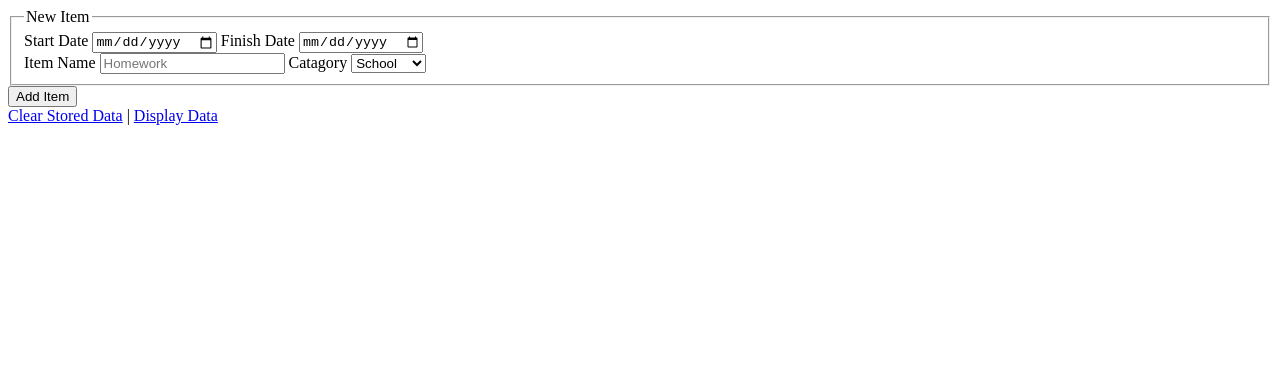
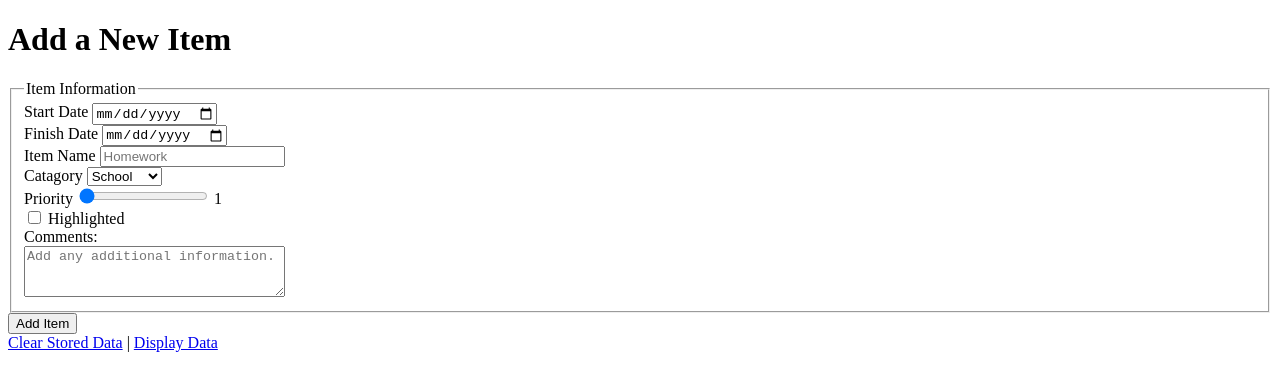
Before and after one commit to helmkamp/VFW_Projects, a plain HTML site: page helmkamp_andrew_project1/additem.html in a window 1280 px wide. Drawn offline with Linux system fonts and the light colour scheme.

Commit message:
finished form

```diff
--- a/helmkamp_andrew_project1/additem.html
+++ b/helmkamp_andrew_project1/additem.html
@@ -10,25 +10,39 @@
 		<meta name="viewport" content="width=device-width, initial-scale=1">
 
 		<!--Page Title-->
-		<title></title>
+		<title>Add Item</title>
 
 	</head>
 	<body>
 		<div class="wrap">
+			<h1>Add a New Item</h1>
 			<form action="#" method="post">
 				<fieldset>
-					<legend>New Item</legend>
+					<legend>Item Information</legend>
 					<label for="start">Start Date</label>
-					<input type="date" placeholder="MM/DD/YY" id="start" />
+					<input type="date" placeholder="MM/DD/YY" id="start" /> <br />
 					<label for="end">Finish Date</label>
 					<input type="date" placeholder="MM/DD/YY" id="end" /> <br />
-					<label for="itemName">Item Name</label> <input type="text" name="itemName" placeholder="Homework" id="itemName" />
+					<label for="itemName">Item Name</label> <input type="text" name="itemName" placeholder="Homework" id="itemName" /> <br />
 					<label for="category">Catagory</label>
 					<select name="category" id="category">
 						<option value="work">Work</option>
 						<option value="school" selected="selected">School</option>
 						<option value="Personal">Personal</option>
-					</select>
+					</select> <br />
+					<label for="priority">Priority</label>
+					<input type="range" name="priority" min="1" max="3" value="1" id="priority" onchange="showValue(this.value)" />
+					<span id="priorityNum">1</span>
+					<script type="text/javascript">
+					//This will be moved to an external file at a later time
+					function showValue(newValue) { document.getElementById("priorityNum").innerHTML=newValue; }
+					</script>
+					<br />
+					<input type="checkbox" name="highlight" value="highlighted" id="highlight" />
+					<label for="highlight">Highlighted</label>
+					<br />
+					<label for="comments">Comments:</label><br /> <textarea rows="3" cols="30" placeholder="Add any additional information." id="comments"></textarea>
+					<input type="hidden" value="true" />
 				</fieldset>
 				<input type="button" value="Add Item" id="submit" />
 			</form>
```
